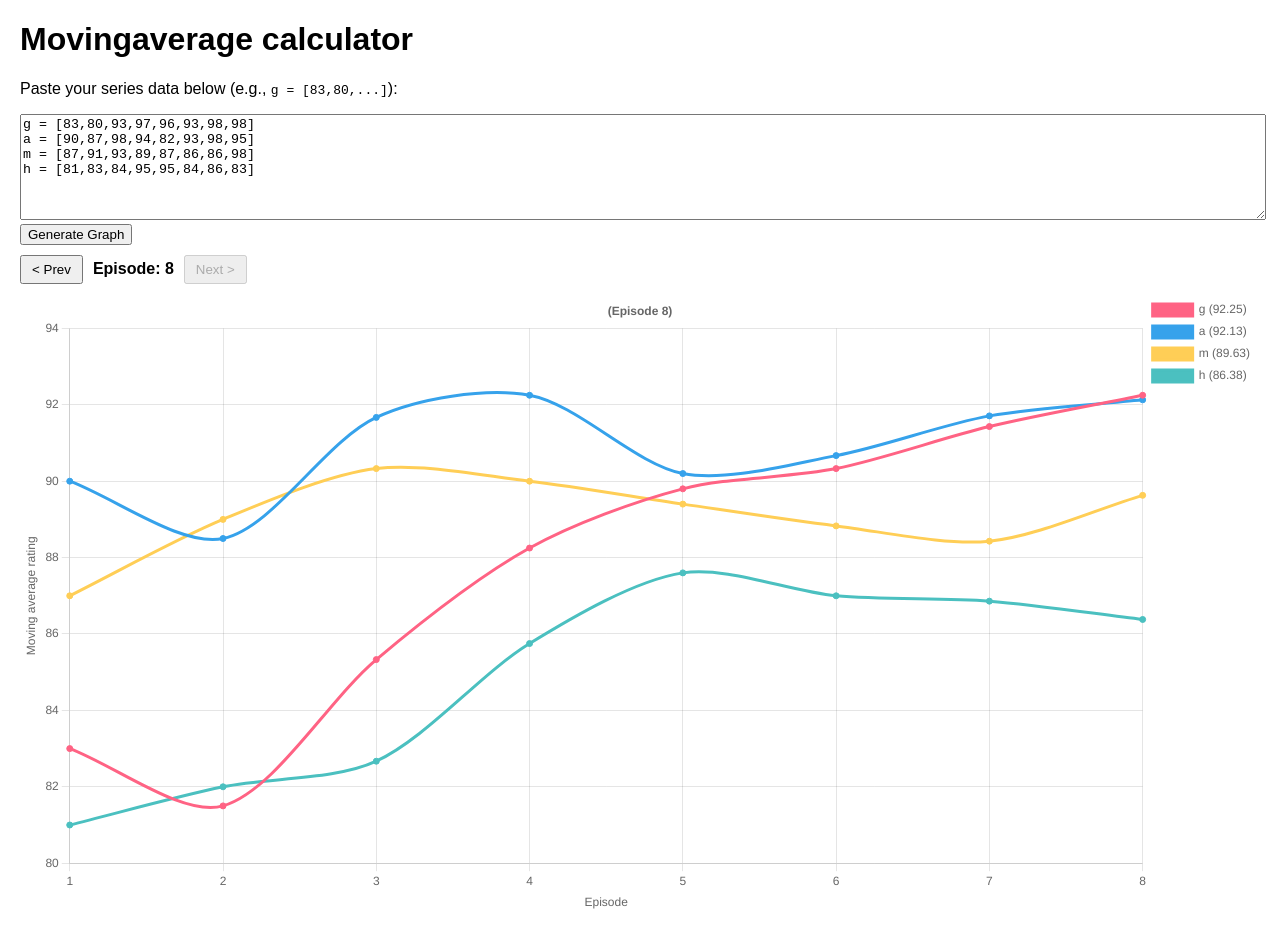
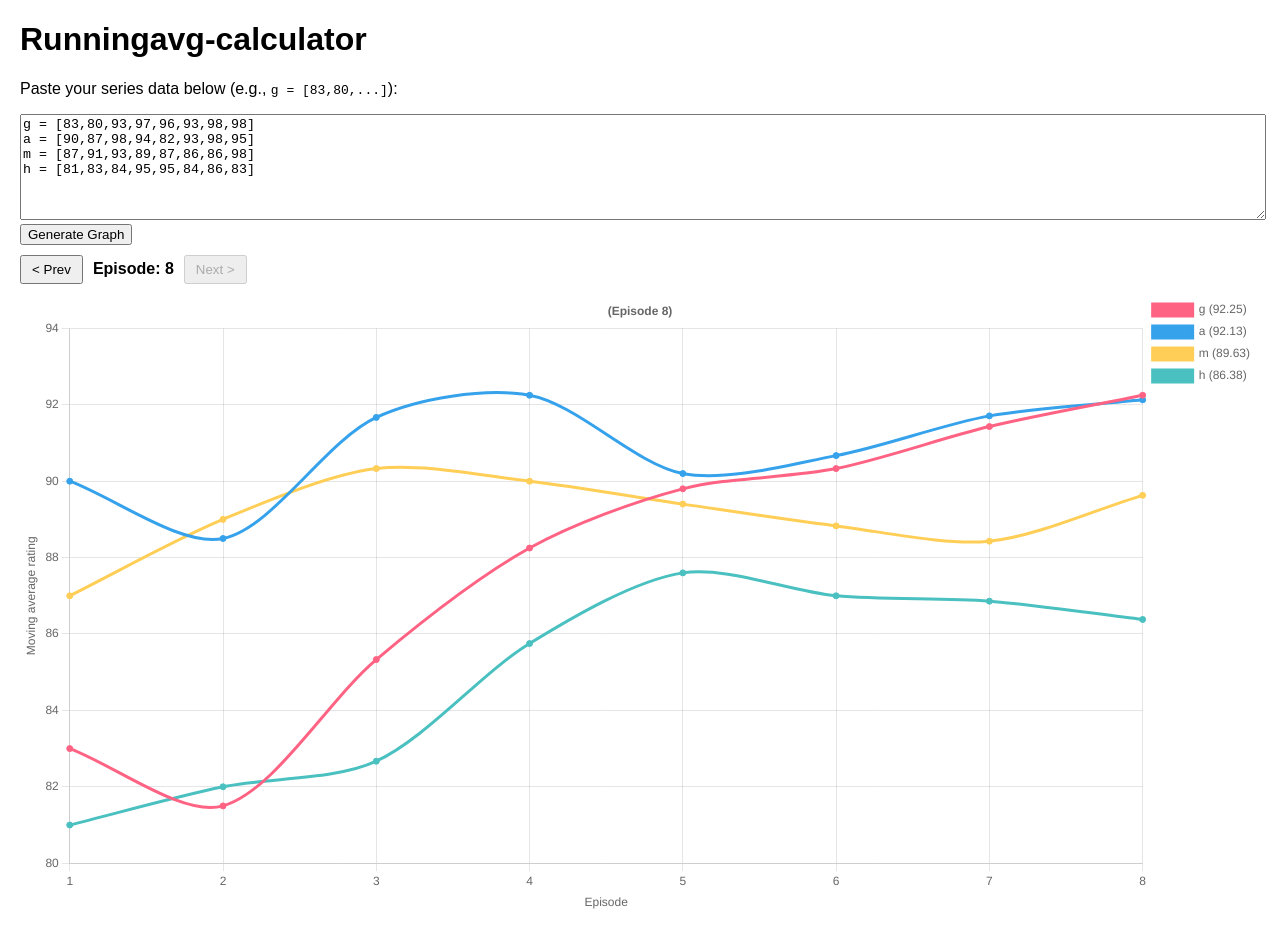
Before and after one commit to altilunium/runningavg-calculator, a plain HTML site: page index.html in a window 1280 px wide. Drawn offline with Linux system fonts and the light colour scheme.

Commit message:
Update index.html

```diff
--- a/index.html
+++ b/index.html
@@ -32,7 +32,7 @@
   </style>
 </head>
 <body>
-  <h1>Movingaverage calculator</h1>
+  <h1>Runningavg-calculator</h1>
   <p>Paste your series data below (e.g., <code>g = [83,80,...]</code>):</p>
   <textarea id="inputData">g = [83,80,93,97,96,93,98,98]
 a = [90,87,98,94,82,93,98,95]
```
